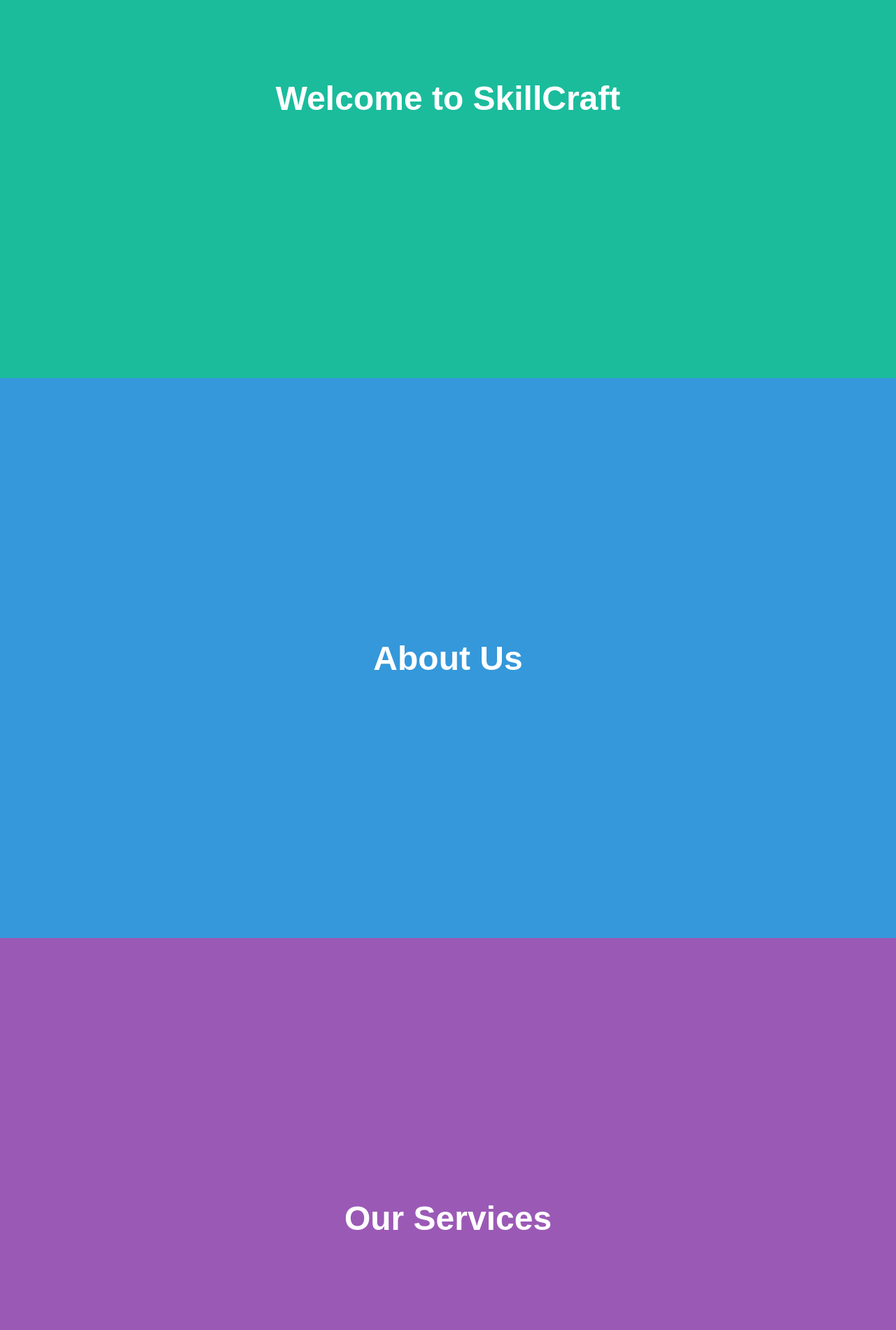
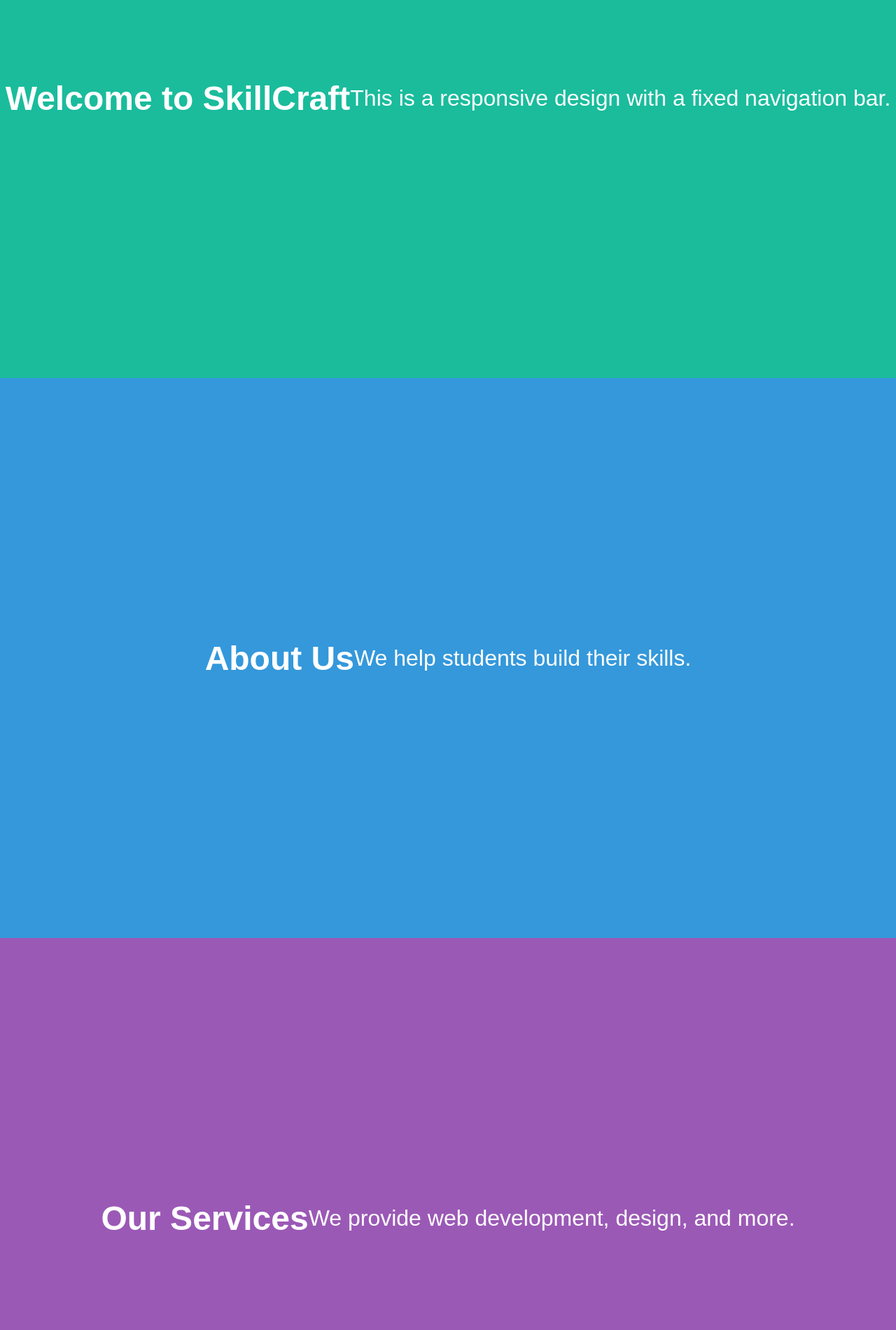
Before and after one commit to AryanJha475/SCT_WD_1, a plain HTML site: page index.html in a window 1280 px wide. Shown: the part 260-2160 px from the top of the page at 70% size. Drawn offline with Linux system fonts and the light colour scheme.

Commit message:
Update index.html

```diff
--- a/index.html
+++ b/index.html
@@ -22,18 +22,22 @@
   <!-- Sections -->
   <section id="home">
     <h1>Welcome to SkillCraft</h1>
+    <p>This is a responsive design with a fixed navigation bar.</p>
   </section>
 
   <section id="about">
     <h1>About Us</h1>
+    <p>We help students build their skills.</p>
   </section>
 
   <section id="services">
     <h1>Our Services</h1>
+    <p>We provide web development, design, and more.</p>
   </section>
 
   <section id="contact">
     <h1>Contact Us</h1>
+    <p>Email: skillcraft@gmail.com</p>
   </section>
 
   <script src="script.js"></script>
```
